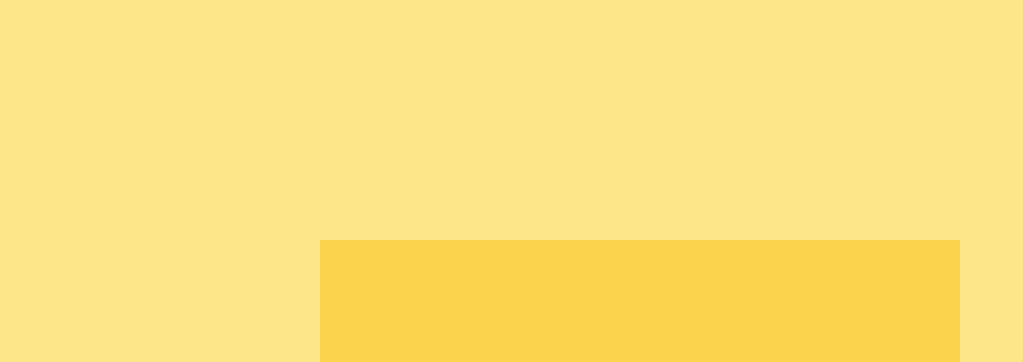
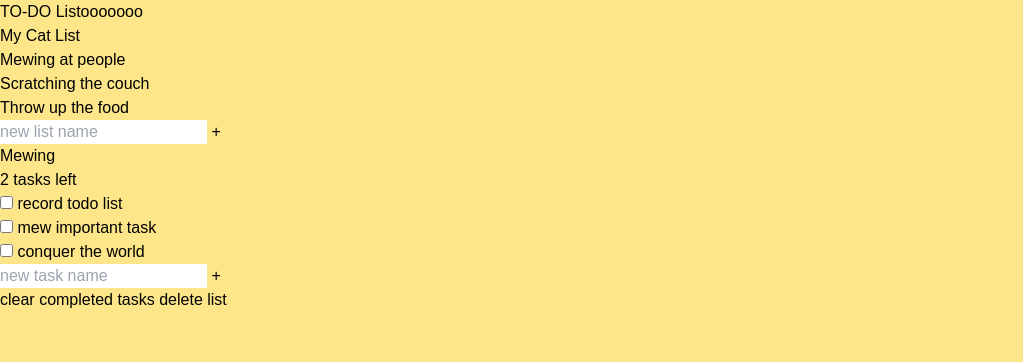
Before and after one commit to YoosTh2/TO-DO, a website built with webpack: page src/template.html in a window 1280 px wide. Shown: the top 362 px of the page, without its empty margins (0-1023 px from the left). Built offline with nearby package versions, Linux system fonts and the light colour scheme.

Commit message:
Just pushing everything before i start for today because i might do some dumb shit that i might regret

```diff
--- a/src/index.js
+++ b/src/index.js
@@ -2,16 +2,4 @@ import { parse } from 'postcss';
 import './main.css';
 import './style.css';
 // import * as something from "./declarations.js"
-//Here goes my declarations
-const input_todo = document.getElementById("todo_text")
-const plus_todo = document.getElementById("add_plus_btn")
-const alert_todo = document.getElementById("Alert")
-const list_todo = document.getElementById("list_items")
-//Here they end
-
-let todo = JSON.parse(localStorage.getItem("todo_list"))
-if (!todo) {
-    todo = []
-}
-
 console.log("just testing if it is working my index.js")
--- a/src/style.css
+++ b/src/style.css
@@ -3,7 +3,7 @@ h1,h2,h3,h4,h5,figure,p,ol,ul {
 }
 
 ol,ul {
-    list-style: none;
+    list-style:circle;
     padding-inline: 0;
 }
 
@@ -16,7 +16,7 @@ body{
     font-family: "Poppins", sans-serif;
     box-sizing: border-box;
     margin: 0;
-    padding: 0;
+    /* padding: 90px; */
 }
 
 .plus_circle {
@@ -28,5 +28,4 @@ body{
     text-align: center;
     line-height: 30px;
     border-radius: 50%;
-    /* border: 2px solid #000; */
 }
--- a/src/template.html
+++ b/src/template.html
@@ -8,20 +8,93 @@
 
 </head>
 <body class="bg-amber-200">
-  <h1 >
+  <h1 class="title">TO-DO Listooooooo</h1>
+  <div class="all_tasks">
+    <h2 class="task_list_title">My Cat List</h2>
+    <ul class="task_list">
+      <li class="active_list">Mewing at people</li>
+      <li>Scratching the couch</li>
+      <li>Throw up the food</li>
+    </ul>
+    <form action="">
+      <input
+        type="text"
+        class="new list"
+        placeholder="new list name"
+        aria-label="new list name"
+      />
+      <button class="btn list"
+        aria-label="create new list"> + </button>
 
-  </h1>
-  <div id="container" class="h-screen flex justify-center items-center">
-    <div id="todoBody" class="flex flex-col w-1/2 h-2/5 bg-amber-300 justify-center items-center">
-      <h2 class="text-3xl font-bold">To-Do list📝</h2>
-        <div class="input_a flex flex-row">
-          <input type="text" id="todo_text" class="todo_input bg-zinc-200 outline-none px-2.5 flex-1" placeholder="add your input here">
-          <a id="add_plus_btn" role="button" class="plus_circle flex flex-col ">+</a>
+    </form>
+    <div class="todo_list">
+      <div class="todo_header">
+        <h2 class="list_title">Mewing</h2>
+        <p class="task_count">2 tasks left</p>
+      </div>
+      <div class="todo_body">
+        <div class="tasks">
+          <div class="task">
+            <input
+            type="checkbox"
+            id="task_1"
+            />
+            <label for="task_1">
+              <span class="custom_chechkbox">
+              </span>
+              record todo list
+            </label>
+          </div>
+          <!-- task 1 -->
+          <div class="task">
+            <input
+            type="checkbox"
+            id="task_2"
+            />
+            <label for="task_2">
+              <span class="custom_chechkbox">
+              </span>
+              mew important task
+            </label>
+          </div>
+          <!-- task 2 -->
+          <div class="task">
+            <input
+            type="checkbox"
+            id="task_3"
+            />
+            <label for="task_3">
+              <span class="custom_chechkbox">
+              </span>
+                conquer the world
+            </label>
+          </div>
+          <!-- task 3 -->
         </div>
-        <h5 id="Alert"></h5>
-        <ul id="list_items" class="list_items"></ul>
+        <!-- Task creator so i need to put things i want it to create aka the form -->
+        <div class="new_tasks_creator">
+          <form action="">
+            <input
+              type="text"
+              class="new list"
+              placeholder="new task name"
+              aria-label="new task name"
+            />
+            <button class="btn task"
+              aria-label="create new task"> + </button>
+
+          </form>
+        </div>
+        <div class="delete_todo">
+          <button class="delete btn">
+            clear completed tasks
+          </button>
+          <button class="delete btn">
+            delete list
+          </button>
+        </div>
+      </div>
     </div>
   </div>
-
 </body>
 </html>
```
